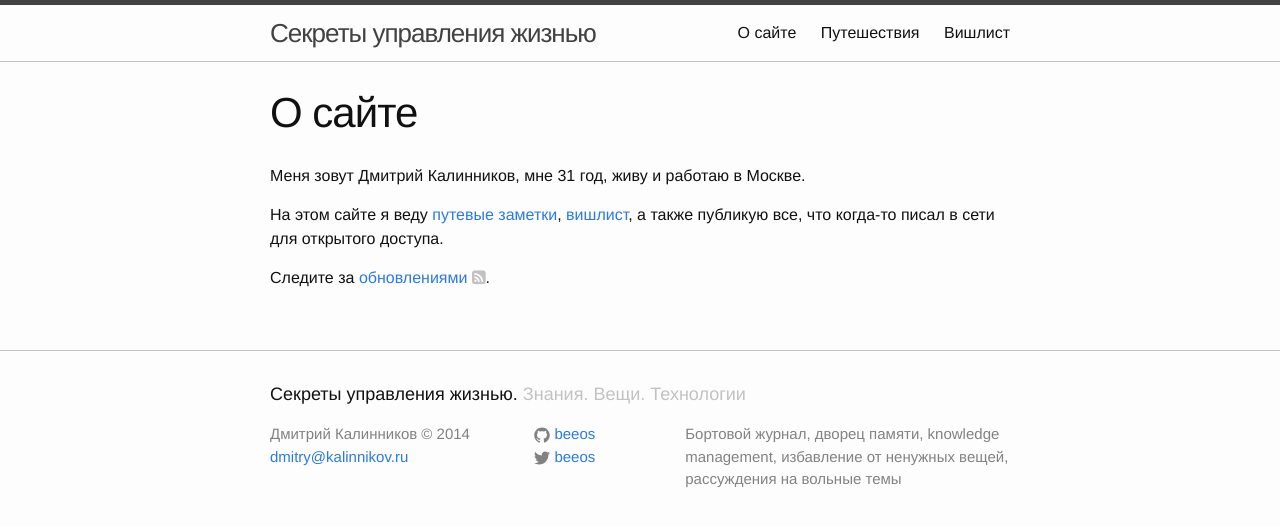
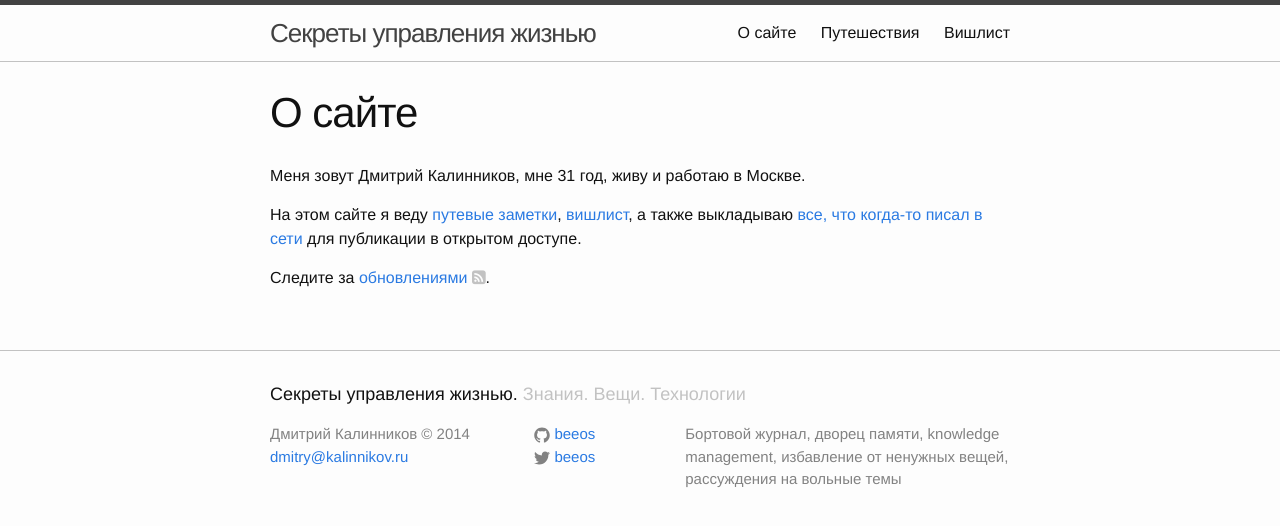
Before and after one commit to beeos/beeos.github.io, a Jekyll site: the page built from about.md, in a window 1280 px wide. Shown: the top 526 px of the page. Built offline with Jekyll 4.4.1, drawn with Linux system fonts in a browser that asks for light colours; nearby versions of some CDN libraries.

Commit message:
Slight text modifications

```diff
--- a/about.md
+++ b/about.md
@@ -6,6 +6,6 @@ permalink: /about/
 
 Меня зовут Дмитрий Калинников, мне 31 год, живу и работаю в Москве.
 
-На этом сайте я веду [путевые заметки](/travel), [вишлист](/wishlist), а также публикую все, что когда-то писал в сети для открытого доступа.
+На этом сайте я веду [путевые заметки](/travel), [вишлист](/wishlist), а также выкладываю [все, что когда-то писал в сети](/) для публикации в открытом доступе.
 
 Следите за [обновлениями <i class="fa fa-rss-square calm"></i>](/feed.xml).
```
